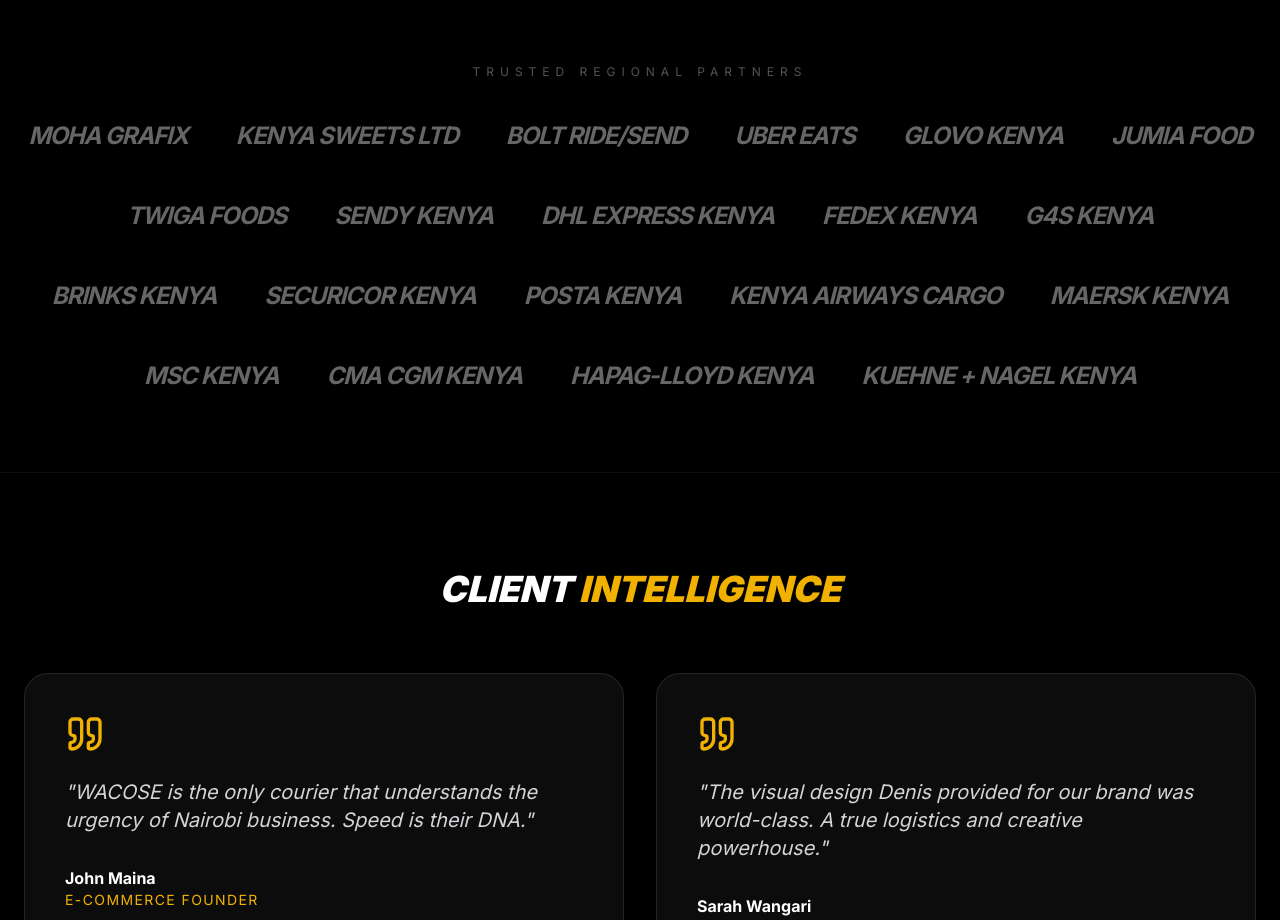
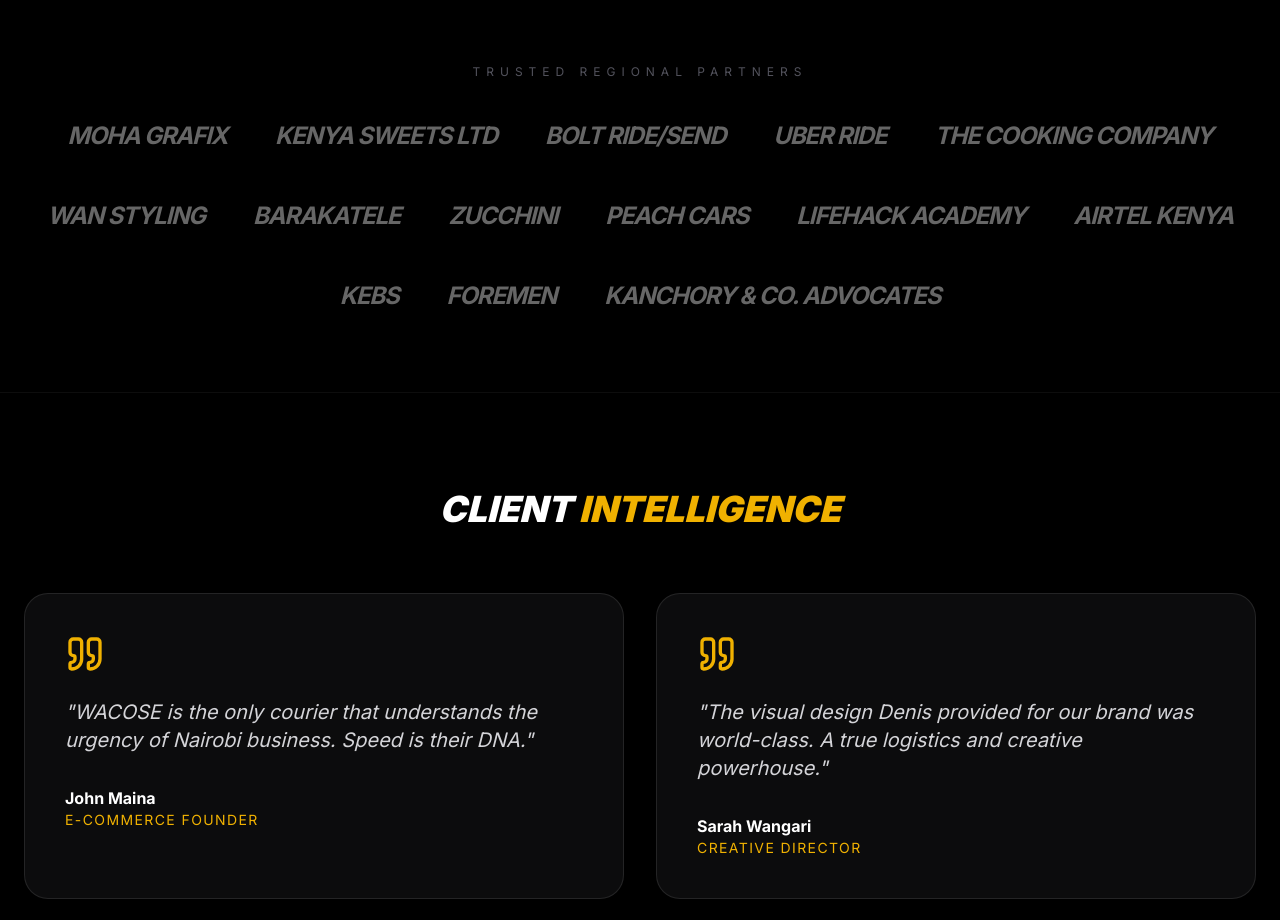
Before and after one commit to wacose001254-spec/wacose-logistics, a Next.js app: page / in a window 1280 px wide. Shown: the part 4180-5100 px from the top of the page. Built offline with nearby package versions, Linux system fonts and the light colour scheme.

Commit message:
Fix: replaced brand icons with universal lucide icons for build stability

```diff
--- a/app/page.tsx
+++ b/app/page.tsx
@@ -9,7 +9,7 @@
 
 // Client Portfolio Component (Keep this outside the Home function)
 function ClientPortfolio() {
-  const partners = ["Moha Grafix", "Kenya Sweets Ltd", "Bolt Ride/Send", "Uber Eats", "Glovo Kenya", "Jumia Food", "Twiga Foods", "Sendy Kenya", "DHL Express Kenya", "FedEx Kenya", "G4S Kenya", "Brinks Kenya", "Securicor Kenya", "Posta Kenya", "Kenya Airways Cargo", "Maersk Kenya", "MSC Kenya", "CMA CGM Kenya", "Hapag-Lloyd Kenya", "Kuehne + Nagel Kenya"];
+  const partners = ["Moha Grafix", "Kenya Sweets Ltd", "Bolt Ride/Send", "Uber Ride", "The Cooking Company", "WAN Styling", "Barakatele", "Zucchini", "Peach Cars", "Lifehack Academy", "Airtel Kenya", "KEBS", "Foremen", "Kanchory & Co. Advocates",];
   return (
     <section className="py-20 bg-black border-y border-white/5">
       <div className="container mx-auto px-6">
```
